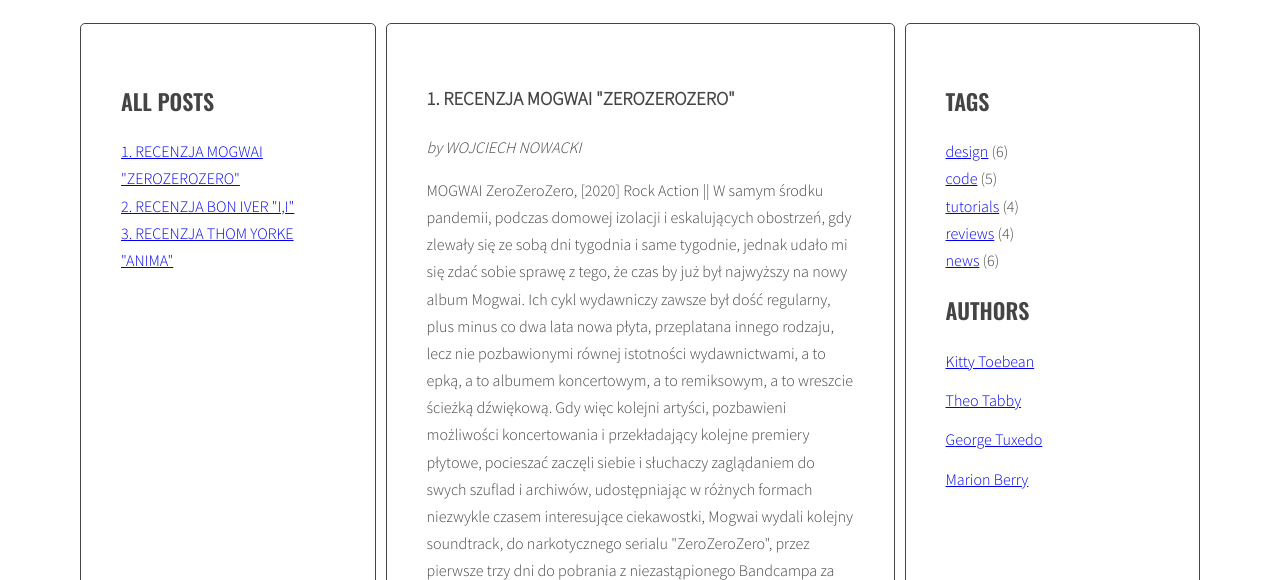
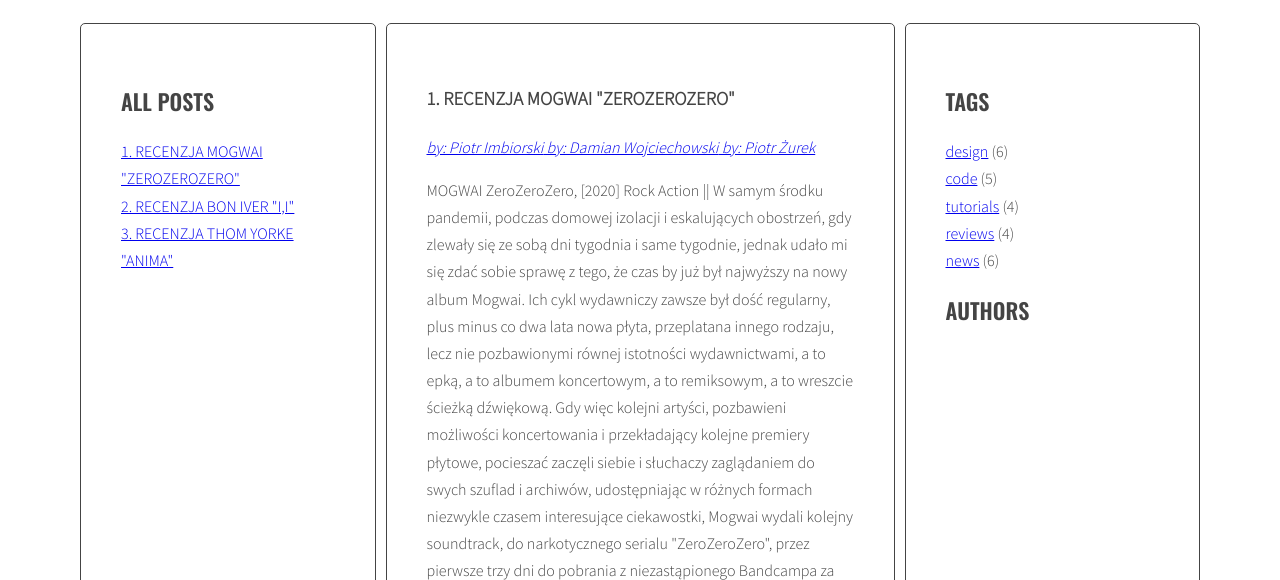
Before and after one commit to wojciecholejnik/blog, a website: page index.html in a window 1280 px wide. Shown: the part 220-800 px from the top of the page. Drawn offline with nearby package versions, Linux system fonts and the light colour scheme.

Commit message:
add generateAuthors function with click listners and click handlers

```diff
--- a/index.html
+++ b/index.html
@@ -18,9 +18,9 @@
                     <ul class="list titles" id="title-list"></ul>
                 </aside>
                 <section class="posts">
-                    <article class="post active" id="article-1" data-tags="Mogwai premiery muzykę">
+                    <article class="post active" id="article-1" data-tags="Mogwai premiery muzykę" data-author="Piotr Imbiorski">
                         <h3 class="post-title">1. RECENZJA MOGWAI "ZEROZEROZERO"</h3>
-                        <p class="post-author">by WOJCIECH NOWACKI</p>
+                        <p class="post-author"></p>
                         <div class="post-content">
                             <p>MOGWAI ZeroZeroZero, [2020] Rock Action || W samym środku pandemii, podczas domowej izolacji i eskalujących obostrzeń, gdy zlewały się ze sobą dni tygodnia i same tygodnie, jednak udało mi się zdać sobie sprawę z tego, że czas by już był najwyższy na nowy album Mogwai. Ich cykl wydawniczy zawsze był dość regularny, plus minus co dwa lata nowa płyta, przeplatana innego rodzaju, lecz nie pozbawionymi równej istotności wydawnictwami, a to epką, a to albumem koncertowym, a to remiksowym, a to wreszcie ścieżką dźwiękową.
                               Gdy więc kolejni artyści, pozbawieni możliwości koncertowania i przekładający kolejne premiery płytowe, pocieszać zaczęli siebie i słuchaczy zaglądaniem do swych szuflad i archiwów, udostępniając w różnych formach niezwykle czasem interesujące ciekawostki, Mogwai wydali kolejny soundtrack, do narkotycznego serialu "ZeroZeroZero", przez pierwsze trzy dni do pobrania z niezastąpionego Bandcampa za dowolną kwotę, w tym i za darmo, z dochodami przeznaczonymi dla brytyjskiej służby zdrowia.
@@ -34,9 +34,9 @@
                             </ul>
                         </div>
                     </article>
-                    <article class="post" id="article-2" data-tags="Iver dźwięczna studyjnego">
+                    <article class="post" id="article-2" data-tags="Iver dźwięczna studyjnego" data-author="Damian Wojciechowski">
                         <h3 class="post-title">2. RECENZJA BON IVER "I,I"</h3>
-                        <p class="post-author">by WOJCIECH NOWACKI</p>
+                        <p class="post-author"></p>
                         <div class="post-content">
                             <p>BON IVER i,i, [2019] Jagjaguwar || Jest lepiej, całkiem nieźle nawet. Czwarta płyta Bon Iver potrafi momentami zaintrygować, nawet jeśli tu i ówdzie zirytuje, to dość umiejętnie przebije to całkiem sympatyczną kolekcją efektownych zabiegów produkcyjnych. Słabością Justina Vernona nadal jest zbyt silna wiara, po pierwsze, we własne możliwości wokalne, po drugie zaś, w swój zmysł eksperymentatorski. Po raz kolejny mankamenty te stara się kamuflować może i zbytną kolażowością materiału, tym razem jednak z bardziej słuchalnym i rozluźnionym efektem niż na "22, A Million".
                               Materiał zresztą wyłania się niczym ze studyjnego szkicownika, pełnego szmerów i pogłosów, co przewija się przez całą płytę, zaskakująco zbliżając ją do dźwiękowej islandzkości. Mamy więc tu powrót do przyziemnie swojskiego, folkowego tchnienia, ale raczej w tym polodowcowo rustykalnym wykonaniu niż pochodzącym z drewnianej chaty gdzieś w Wisconsin. Więcej jest tu zatem całkiem przyjemnego ciepła, którego zdecydowanie brakowało na kanciastym poprzedniku. Do tego na powierzchnię wypływa tu pełno drobnostek, dęciaki, abstrakcyjna elektronika, folkowy post-rock, minimalizm Devendry Banharta, twinpeaksowe syntezatory, ba, nawet echa trip-hopu zmieszane z post-bluesową plemiennością King Crimson. Vernon nadal jednak bardzo chciałby być Jamesem Blake'iem i cóż, konsekwentnie mu to nie wychodzi, zwłaszcza jeśli wspomagać się musi wokalnymi modyfikacjami.
@@ -49,9 +49,9 @@
                             </ul>
                         </div>
                     </article>
-                    <article class="post" id="article-3" data-tags="ANIMA album Nowacki">
+                    <article class="post" id="article-3" data-tags="ANIMA album Nowacki" data-author="Piotr Żurek">
                         <h3 class="post-title">3. RECENZJA THOM YORKE "ANIMA"</h3>
-                        <p class="post-author">by WOJCIECH NOWACKI</p>
+                        <p class="post-author"></p>
                         <div class="post-content">
                             <p>THOM YORKE ANIMA, [2019] XL || Wielkomiejskie wyalienowanie, poczucie czającej się gdzieś w tle państwowej biurokracji, która nie przekłada się jednak na rozwiązywanie realnych problemów, automatyzacja życia, zapętlająca je do cichej, codziennej męczarni, wszystko to zalane bladym światłem sączącym się z wszystkich naszych smart-urządzeń. Wizja pozornie dystopijna, ale istniejąca już tu i teraz, za cienką zasłoną rzeczywistości. Nie wydaje się więc przypadkiem, że wizualny towarzysz "ANIMY", krótki, netflixowy film w reżyserii Paula Andersona, dzieje się w Pradze, mieście pełnym nie tylko dusznych, kafkowskich tradycji, ale i współczesnego społeczeństwa, które wydaje się być na progu totalnej dezintregracji.
                               Wizualny aspekt nowego albumu Thoma Yorke'a ciąży nad nim silnie, jednocześnie ratując go przed stoczeniem się do bajecznie wyprodukowanego, lecz przeintelektualizowanego niebytu. Yorke zwyczajowo operuje bardziej emocjonalną niż intelektualną analizą, końcowy efekt wymaga podania właściwego kontekstu, którym staje się właśnie wizualnie dopełnienie płyty, czy to w postaci zestawu skojarzonych barw, czy wspomnianego filmu. Pomijając solowy debiut Thoma Yorke'a, który z dzisiejszej perspektywy mieści się gdzieś pomiędzy ówczesnym Radiohead a avant-popowym potencjałem, a którego kontynuacją wydaje się być raczej płyta Atoms For Peace, jego albumy silnie pracują z własną obrazowością. "Suspiria" czyni to w sposób naturalny, ale broni się i jako całość niezależna od filmu, który ilustruje. "Tomorrow's Modern Boxes" pozostaje zaś jego najbardziej satysfakcjonującym dokonaniem ponieważ kreuje swój własny, niezwykle plastyczny świat wyłącznie przy pomocy muzycznych środków. Zredukowana do nich "ANIMA" może zaś zawodzić.
@@ -75,26 +75,6 @@
                     </ul>
                     <h2 class="section-title">Authors</h2>
                     <ul class="list authors">
-                        <li>
-                            <a href="#">
-                                <span class="author-name">Kitty Toebean</span>
-                            </a>
-                        </li>
-                        <li>
-                            <a href="#">
-                                <span class="author-name">Theo Tabby</span>
-                            </a>
-                        </li>
-                        <li>
-                            <a href="#">
-                                <span class="author-name">George Tuxedo</span>
-                            </a>
-                        </li>
-                        <li>
-                            <a href="#">
-                                <span class="author-name">Marion Berry</span>
-                            </a>
-                        </li>
                     </ul>
                 </aside>
             </main>
--- a/js/script.js
+++ b/js/script.js
@@ -4,9 +4,10 @@
     const optArticleSelector = '.post',
         optTitleListSelector = '.titles',
         optTitleSelector = '.post-title',
-        optArticleTagsSelector = '.post-tags .list';
+        optArticleTagsSelector = '.post-tags .list',
+        optArticleAuthorsSelector = '.post-author';
 
-
+    /*---------------------------------------*/
     const titleClickHandler = function(event){
         event.preventDefault();
         const clickedElement = this;
@@ -37,14 +38,15 @@
         /* [DONE] add class 'active' to the correct article */
         findedArticle.classList.add('active');
     };
-    const generateTitleLinks = function(){
+    const generateTitleLinks = function(customSelector = ''){
+
 
         /* [DONE] remove contents of titleList */
         document.querySelector(optTitleListSelector).innerHTML = '';
 
         /* [DONE] for each article */
-        const articles = document.querySelectorAll(optArticleSelector);
-
+        const articles = document.querySelectorAll(optArticleSelector + customSelector);
+        //console.log('customSelektor:', customSelector);
         for (let article of articles) {
 
             /* [DONE] get the article id */
@@ -70,6 +72,7 @@
 
     };
     generateTitleLinks();
+    /*---------------------------------------*/
     const generateTags = function(){
 
         /* [DONE] find all articles */
@@ -109,33 +112,34 @@
         }
     };
     generateTags();
+    /*---------------------------------------*/
     const tagClickHandler = function(event){
-        console.log('start funkcji tagClickHandler');
+        //console.log('start funkcji tagClickHandler');
 
         /* prevent default action for this event */
         event.preventDefault();
-        console.log('event: ', event);
+        //console.log('event: ', event);
 
         /* make new constant named "clickedElement" and give it the value of "this" */
         const clickedElement = this;
-        console.log('this', clickedElement);
+        //console.log('this', clickedElement);
 
         /* make a new constant "href" and read the attribute "href" of the clicked element */
         const href = clickedElement.getAttribute('href');
-        console.log('href: ' + href);
+        //console.log('href: ' + href);
 
         /* make a new constant "tag" and extract tag from the "href" constant */
         const tag = href.replace('#tag-', '');
 
         /* find all tag links with class active */
         const findedActiveTags = document.querySelectorAll('a.active[href^="#tag-"]');
-        console.log('findedActiveTags' + findedActiveTags);
+        //console.log('findedActiveTags', findedActiveTags);
         /* START LOOP: for each active tag link */
         for(let findedActiveTag of findedActiveTags){
 
             /* remove class active */
             findedActiveTag.classList.remove('active');
-            console.log('test');
+            //console.log('test');
 
             /* END LOOP: for each active tag link */
         }
@@ -157,14 +161,102 @@
 
         /* START LOOP: for each link */
         for(const findedLink of findedLinks){
-            console.log('findedLink: ', findedLink);
+            //console.log('findedLink: ', findedLink);
 
             /* add tagClickHandler as event listener for that link */
             findedLink.addEventListener('click', tagClickHandler);
 
         /* END LOOP: for each link */
         }
-        console.log('koniec funkcji addClickListenersToTags');
+        //console.log('koniec funkcji addClickListenersToTags');
     };
     addClickListenersToTags();
+    /*---------------------------------------*/
+
+    const generateAuthors = function(){
+        /* [DONE] find all articles */
+        const articles = document.querySelectorAll('.post');
+        //console.log('articles dla authors: ', articles);
+        /* [DONE] START LOOP: for every article: */
+        for(let article of articles){
+            /* [DONE] find authors wrapper */
+            const authorsWrapper = document.querySelector(optArticleAuthorsSelector);
+            //console.log('authorsWrapper', authorsWrapper);
+            /* [DONE] make html variable with empty string */
+            var html = '';
+            /* get author from data-authors attribute */
+            let articleAuthor = article.getAttribute('data-author');
+            //console.log('author', articleAuthor);
+            /* generate HTML of the link */
+            const author_name = articleAuthor.replace(' ', '_');
+            /* replace ' ' with '_'  in author name */
+            const authorHtml = '<a href="#author_' + author_name + '"> by: ' + articleAuthor + '</a>';
+            //console.log(authorHtml);
+            /* add generated code to html variable */
+            // 1.authorsWrapper.insertAdjacentHTML('beforeend', authorHtml); //wrzuca 3 autorów a nie 1
+            html = html + authorHtml;
+            /* insert HTML of all the links into the tags wrapper */
+            authorsWrapper.insertAdjacentHTML('beforeend', html); //to te wrzuca 3 autorów a nie 1
+            //console.log(authorsWrapper);
+        /* END LOOP: for every article: */
+        }
+    };
+    generateAuthors();
+    /*---------------------------------------*/
+
+    const authorClickHandler= function(event)  {
+        console.log('start funkcji authorClickHandler');
+        /* prevent default action for this event */
+        event.preventDefault;
+        /* make new constant named "clickedElement" and give it the value of "this" */
+        const clickedElement = this;
+        /* make a new constant "href" and read the attribute "href" of the clicked element */
+        const href = clickedElement.getAttribute('href');
+        /* make a new constant "author" and extract author name from the "href" constant */
+        const author = href.replace('#author_', '');
+        /* replace '_' by ' ' s*/
+        const authorWithout_ = author.replace('_', ' ');
+        //console.log('author without_', authorWithout_);
+        /* find all tag links with class active */
+        const findedActivesAuthors = document.querySelectorAll('a.active[href^="#author"]');
+        //console.log('authorActive', findedActivesAuthors);
+        /* START LOOP: for each active tag link */
+        for(let findedActiveAuthor of findedActivesAuthors){
+            /* remove class active */
+            findedActiveAuthor.classList.remove('active');
+            /* END LOOP: for each active tag link */
+        }
+        /* find all tag links with "href" attribute equal to the "href" constant */
+        const authorLinks = document.querySelectorAll('article[href="' + href + '"]');
+        console.log('equal', authorLinks);
+        /* START LOOP: for each found tag link */
+        for (let authorLink of authorLinks){
+            /* add class active */
+            authorLink.classList.add('active');
+            console.log('autorzy aktywni: ', authorLink);
+        }
+
+        /* END LOOP: for each found tag link */
+
+        /* execute function "generateTitleLinks" with article selector as argument */
+        generateTitleLinks('[data-author="' + authorWithout_ + '"]');
+        //console.log(generateTitleLinks);
+    };
+
+    const addClickListenersToAuthors = function(){
+        console.log('start funkcji AddClickListenersToAuthors');
+        /* find all links to authors */
+        const findedAuthorLinks = document.querySelectorAll('a[href^="#author"]');
+        console.log('findedAuthorsLInks', findedAuthorLinks);
+        /* START LOOP: for each link */
+        for (let link of findedAuthorLinks) {
+            /* add authorClickHandler as event listener for that link */
+            link.addEventListener('click', authorClickHandler);
+            //console.log(link);
+            /* END LOOP: for each link */
+        }
+        console.log('zakończenie działania funkcji addClickListenersToAuthors');
+    };
+
+    addClickListenersToAuthors();
 }
```
